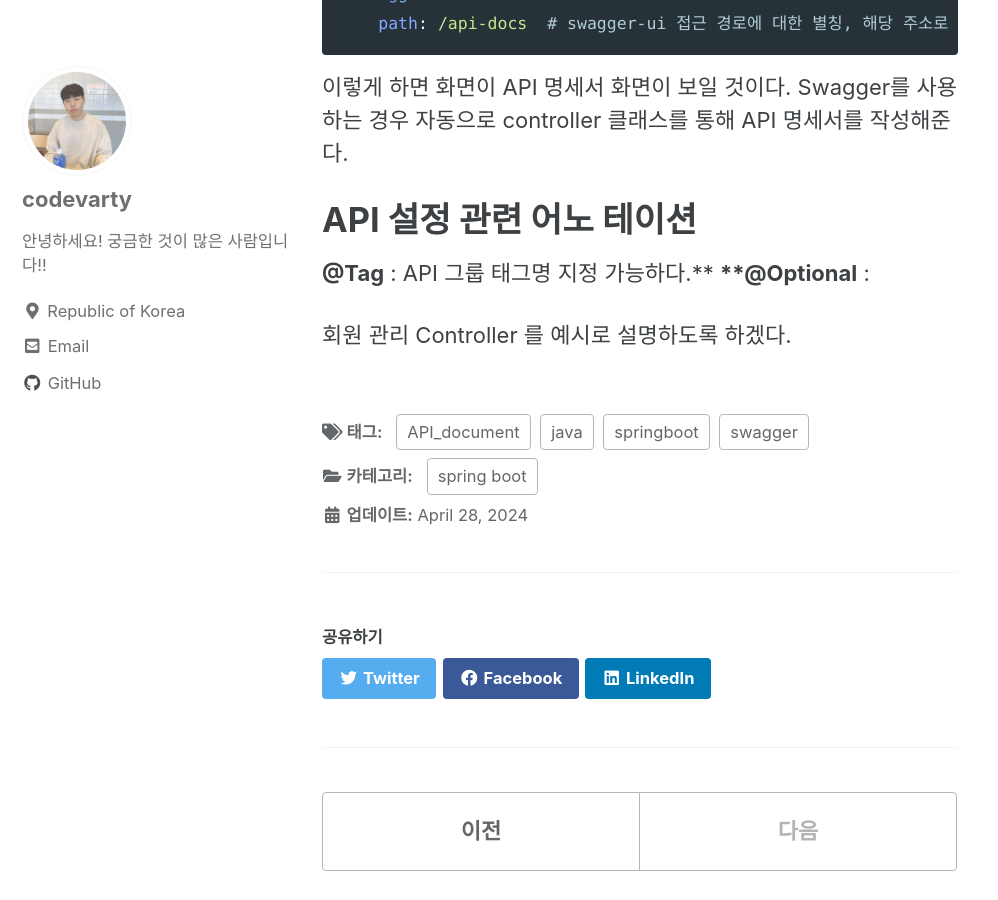
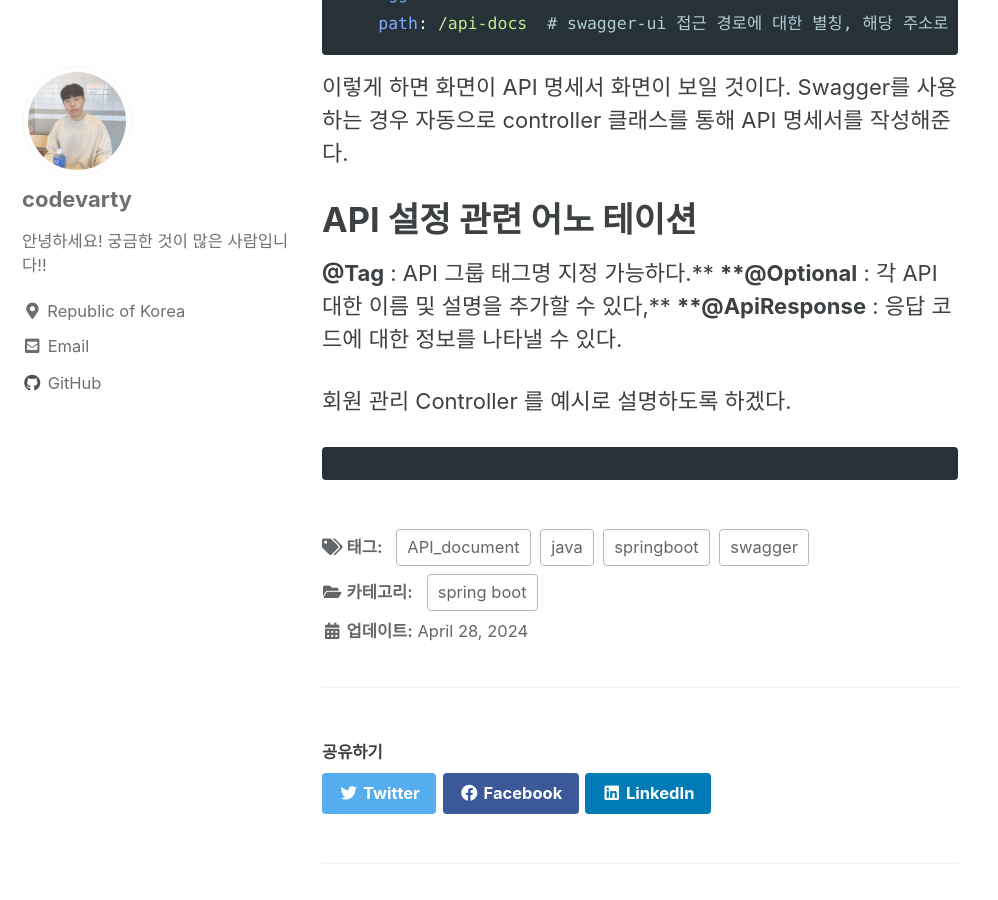
Before and after one commit to codevarty/codevarty.github.io, a Jekyll site: the page built from _posts/2024-04-28-spring-boot-swagger.md, in a window 1280 px wide and 900 px high, scrolled down 2683 px. Shown: the whole window, without its empty margins (0-998 px from the left). Built offline with Jekyll 4.4.1, drawn with Linux system fonts in a browser that asks for light colours; cached includes are drawn as plain includes.

Commit message:
vault backup: 2024-04-28 23:54:27

````diff
--- a/_posts/2024-04-28-spring-boot-swagger.md
+++ b/_posts/2024-04-28-spring-boot-swagger.md
@@ -89,6 +89,10 @@ Swagger를 사용하는 경우 자동으로 controller 클래스를 통해 API
 # API 설정 관련 어노 테이션
 
 **@Tag** :  API 그룹 태그명 지정 가능하다.**
-****@Optional** :
+****@Optional** : 각 API 대한 이름 및 설명을 추가할 수 있다,**
+****@ApiResponse** : 응답 코드에 대한 정보를 나타낼 수 있다.
 
 회원 관리 Controller 를 예시로 설명하도록 하겠다.
+
+```
+```
````
